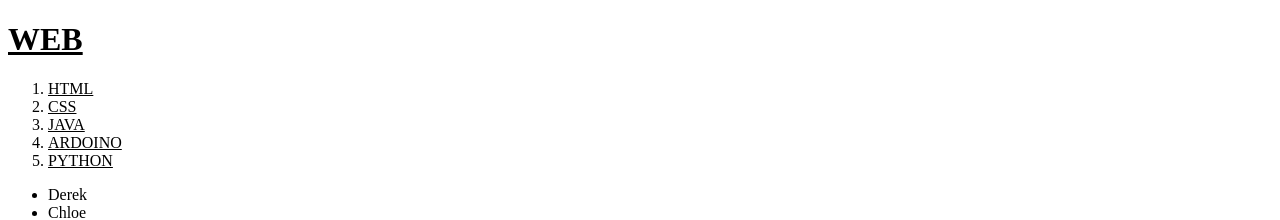
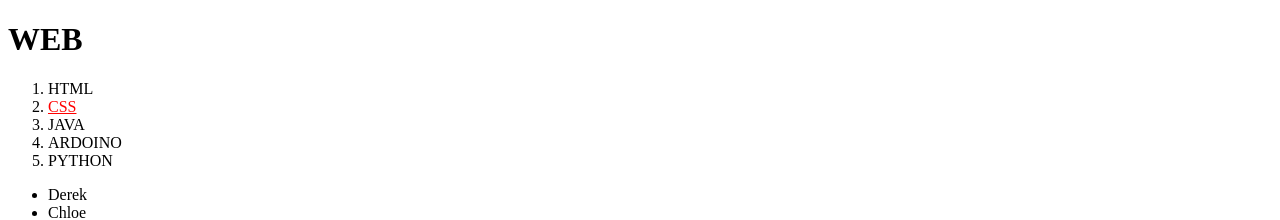
Before and after one commit to yongjin-jang/web1, a plain HTML site: page index.html in a window 1280 px wide. Shown: the top 220 px of the page. Drawn offline with Linux system fonts and the light colour scheme.

Commit message:
Update index.html

```diff
--- a/index.html
+++ b/index.html
@@ -6,6 +6,7 @@
   <style>
     a {
       color: black;
+      text-decoration: none;
     }
   </style>
 </head>
@@ -14,7 +15,7 @@
   <h1><a href="1.html">WEB</a></h1>
 <ol>
   <li><a href="index.html">HTML</a></li>
-  <li><a href="2.html">CSS</a></li>
+  <li><a href="2.html" style="color:red;text-decoration:underline">CSS</a></li>
   <li><a href="3.html">JAVA</a></li>
   <li><a href="4.html">ARDOINO</a></li>
   <li><a href="5.html">PYTHON</a></li>
```
